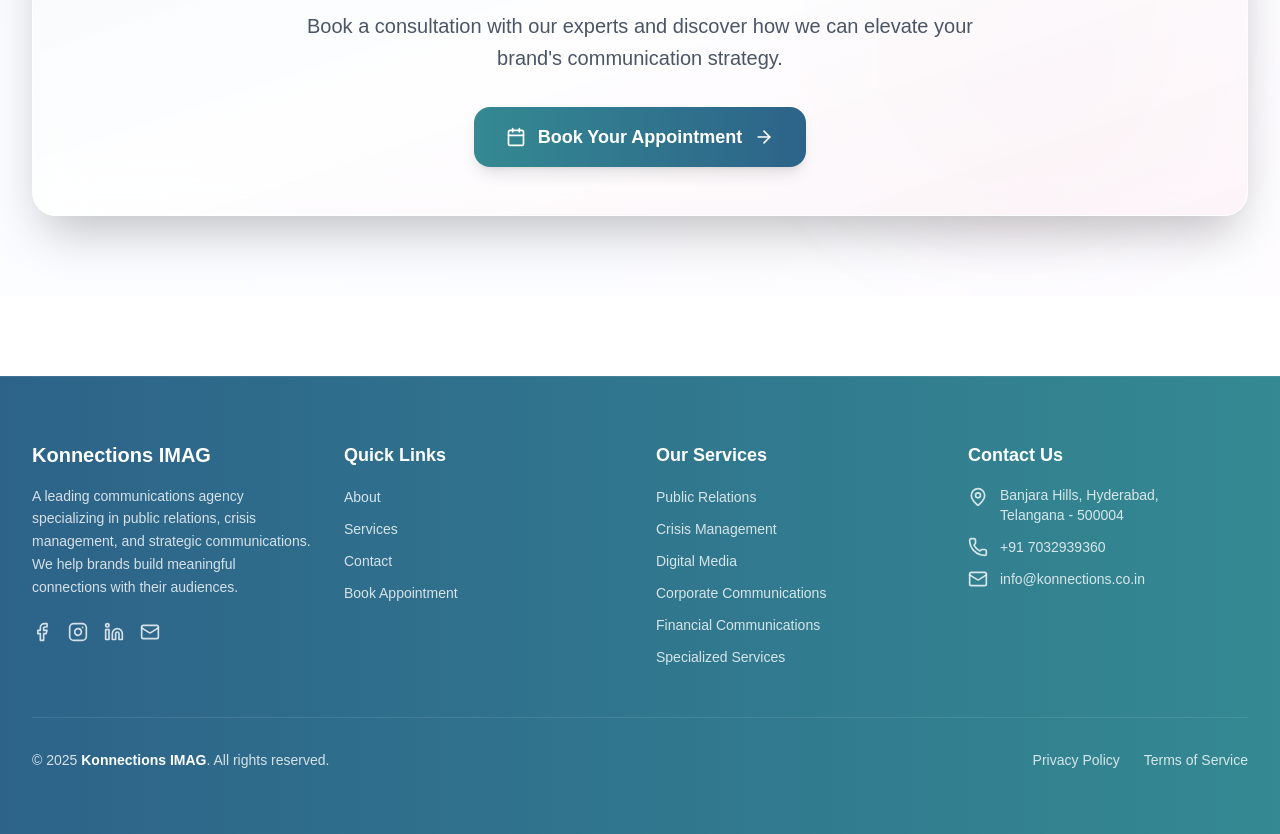
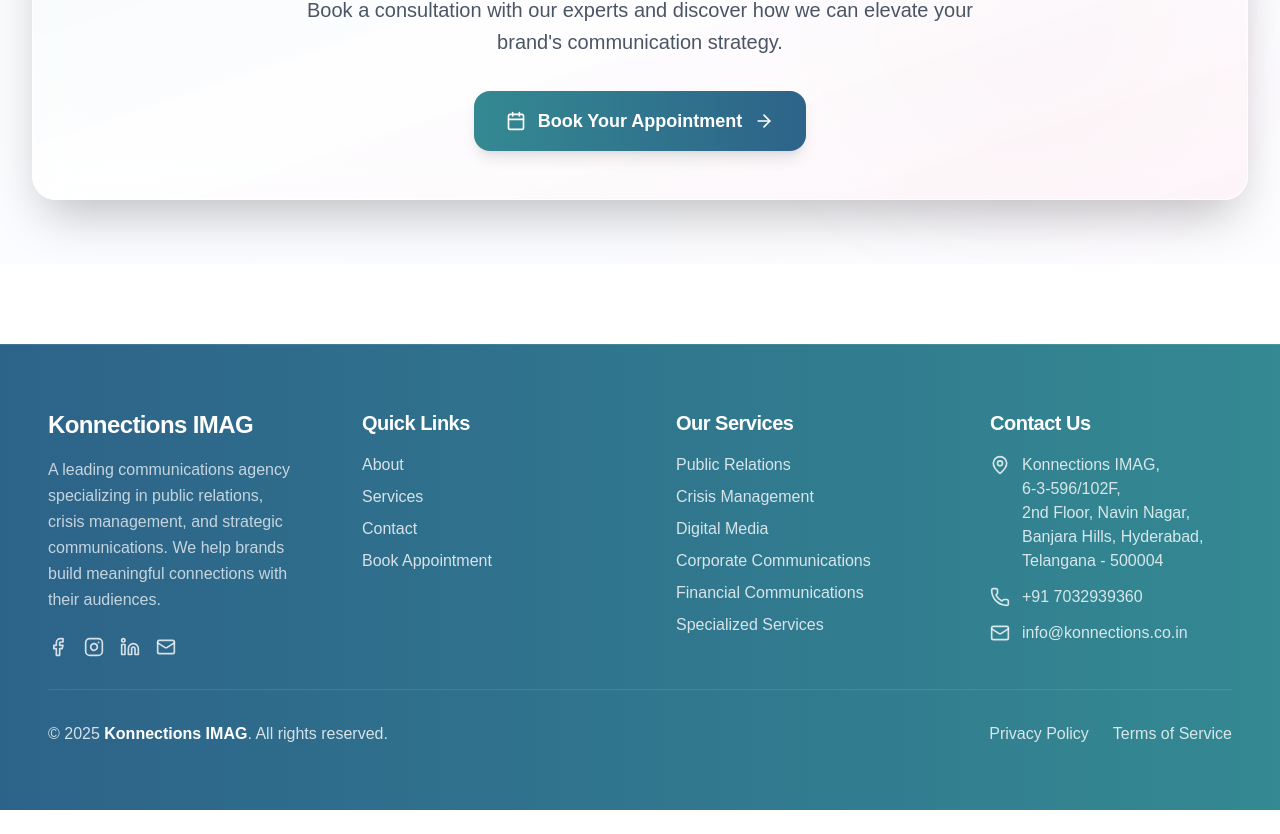
Before and after one commit to varun4505/kimag, a Next.js app: page / in a window 1280 px wide. Shown: the part 8392-9226 px from the top of the page. After the commit the page ends 9202 px from the top, so only its background shows below. Built offline with nearby package versions, Linux system fonts and the light colour scheme.

Commit message:
feat: add ogl dependency and enhance layout in ContactUs and Footer components for improved responsiveness and styling

```diff
--- a/src/app/components/ContactUs.tsx
+++ b/src/app/components/ContactUs.tsx
@@ -117,7 +117,7 @@ const ContactUs: React.FC = () => {
   ];
 
   return (
-    <section id="contact" className="relative min-h-screen overflow-hidden mobile-container py-20 bg-gradient-to-br from-slate-50 via-blue-50/30 to-purple-50/30">
+    <section id="contact" className="relative min-h-[0] overflow-hidden mobile-container py-10 md:py-16 bg-gradient-to-br from-slate-50 via-blue-50/30 to-purple-50/30">
       {/* Enhanced Background Elements */}
       <div className="absolute inset-0">
         <div className="absolute top-20 left-20 w-72 h-72 bg-gradient-to-br from-[#348992]/10 to-[#d73c77]/5 rounded-full blur-3xl"></div>
--- a/src/app/components/Footer.tsx
+++ b/src/app/components/Footer.tsx
@@ -23,13 +23,13 @@ export const Footer = () => {
 
   return (
     <footer className="bg-gradient-to-r from-[#2d6389] to-[#348992] text-white py-16 mobile-container mt-20 border-t border-white/10">
-      <div className="max-w-7xl mx-auto">
+      <div className="max-w-7xl mx-auto px-4">
         {/* Main Footer Content */}
-        <div className="grid grid-cols-1 md:grid-cols-2 lg:grid-cols-4 gap-8 mb-12">
+        <div className="grid grid-cols-1 md:grid-cols-2 lg:grid-cols-4 gap-y-8 gap-x-18 l:gap-x-16 mb-8">
           {/* Company Info */}
           <div className="space-y-4">
-            <h3 className="text-xl font-bold text-white mb-4">Konnections IMAG</h3>
-            <p className="text-white/80 text-sm leading-relaxed">
+            <h3 className="text-2xl font-bold text-white mb-4 tracking-tight">Konnections IMAG</h3>
+            <p className="text-white/72 text-base leading-relaxed text-left">
               A leading communications agency specializing in public relations, crisis management,
               and strategic communications. We help brands build meaningful connections with their audiences.
             </p>
@@ -59,13 +59,13 @@ export const Footer = () => {
 
           {/* Quick Links */}
           <div className="space-y-4">
-            <h3 className="text-lg font-semibold text-white mb-4">Quick Links</h3>
+            <h3 className="text-xl font-semibold text-white mb-4 tracking-tight">Quick Links</h3>
             <ul className="space-y-2">
               {quickLinks.map((link, index) => (
                 <li key={index}>
                   <Link
                     href={link.href}
-                    className="text-white/80 hover:text-white text-sm transition-colors duration-300 hover:translate-x-1 inline-block"
+                    className="text-white/80 hover:text-white text-base transition-colors duration-300 hover:translate-x-1 inline-block"
                   >
                     {link.name}
                   </Link>
@@ -76,13 +76,13 @@ export const Footer = () => {
 
           {/* Services */}
           <div className="space-y-4">
-            <h3 className="text-lg font-semibold text-white mb-4">Our Services</h3>
+            <h3 className="text-xl font-semibold text-white mb-4 tracking-tight">Our Services</h3>
             <ul className="space-y-2">
               {services.map((service, index) => (
                 <li key={index}>
                   <Link
                     href={service.href}
-                    className="text-white/80 hover:text-white text-sm transition-colors duration-300 hover:translate-x-1 inline-block"
+                    className="text-white/80 hover:text-white text-base transition-colors duration-300 hover:translate-x-1 inline-block"
                   >
                     {service.name}
                   </Link>
@@ -93,20 +93,20 @@ export const Footer = () => {
 
           {/* Contact Info */}
           <div className="space-y-4">
-            <h3 className="text-lg font-semibold text-white mb-4">Contact Us</h3>
+            <h3 className="text-xl font-semibold text-white mb-4 tracking-tight">Contact Us</h3>
             <div className="space-y-3">
               <div className="flex items-start space-x-3">
                 <MapPin className="w-5 h-5 text-white/80 mt-0.5 flex-shrink-0" />
-                <p className="text-white/80 text-sm">
-                  Banjara Hills, Hyderabad,<br />
-                  Telangana - 500004
+                <p className="text-white/80 text-base">
+                  Konnections IMAG, <br /> 6-3-596/102F, <br />2nd Floor, Navin Nagar,
+<br /> Banjara Hills, Hyderabad,<br /> Telangana - 500004
                 </p>
               </div>
               <div className="flex items-center space-x-3">
                 <Phone className="w-5 h-5 text-white/80" />
                 <a
                   href="tel:+917032939360"
-                  className="text-white/80 hover:text-white text-sm transition-colors duration-300"
+                  className="text-white/80 hover:text-white text-base transition-colors duration-300"
                 >
                   +91 7032939360
                 </a>
@@ -115,7 +115,7 @@ export const Footer = () => {
                 <Mail className="w-5 h-5 text-white/80" />
                 <a
                   href="mailto:info@konnections.co.in"
-                  className="text-white/80 hover:text-white text-sm transition-colors duration-300"
+                  className="text-white/80 hover:text-white text-base transition-colors duration-300"
                 >
                   info@konnections.co.in
                 </a>
@@ -127,10 +127,10 @@ export const Footer = () => {
         {/* Bottom Footer */}
         <div className="border-t border-white/10 pt-8">
           <div className="flex flex-col md:flex-row items-center justify-between gap-4">
-            <p className="text-sm text-white/80 text-center md:text-left">
+            <p className="text-base text-white/80 text-center md:text-left">
               © 2025 <span className="font-semibold text-white">Konnections IMAG</span>. All rights reserved.
             </p>
-            <div className="flex items-center space-x-6 text-sm text-white/80">
+            <div className="flex items-center space-x-6 text-base text-white/80">
               <Link href="/privacy-policy" className="hover:text-white transition-colors duration-300">
                 Privacy Policy
               </Link>
```
